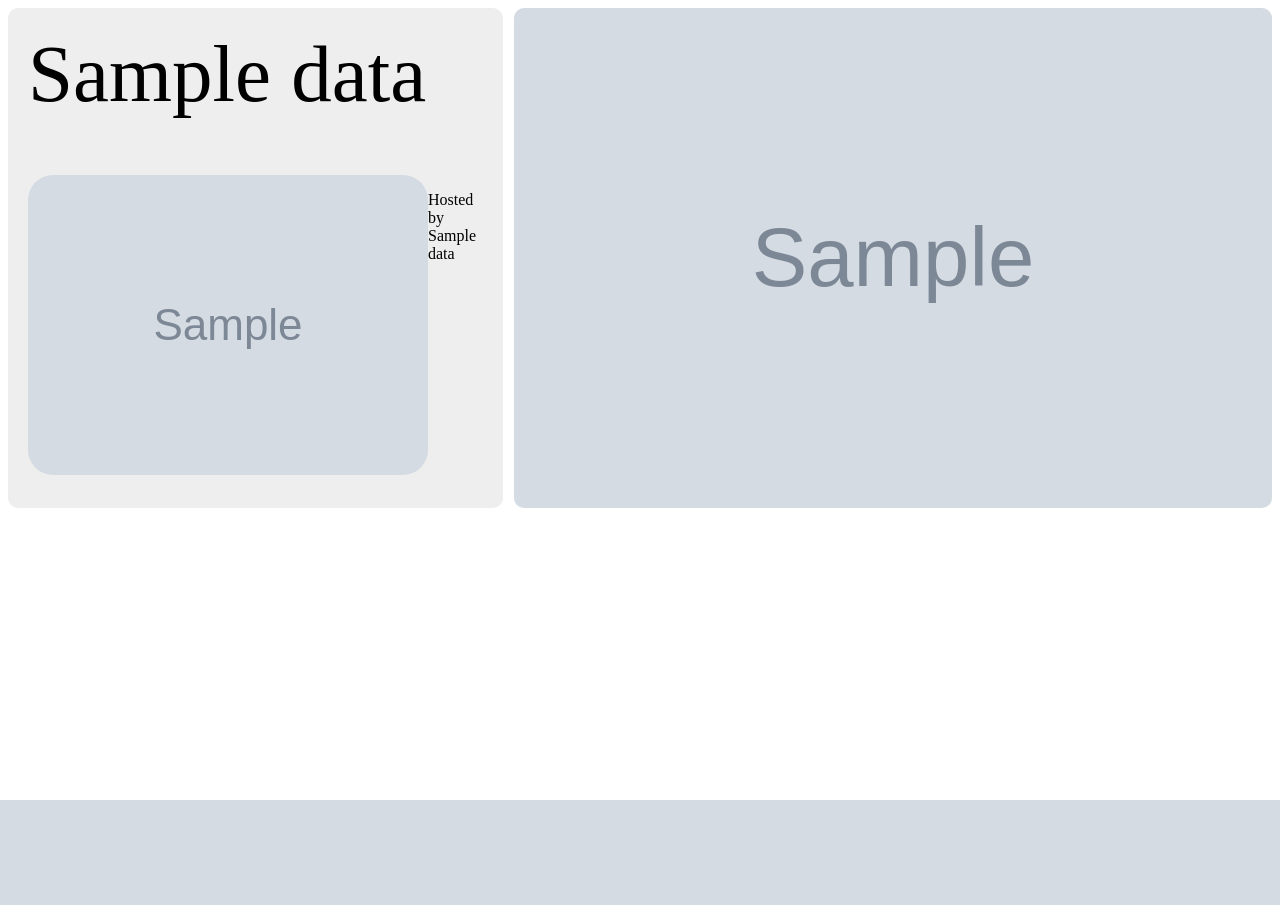
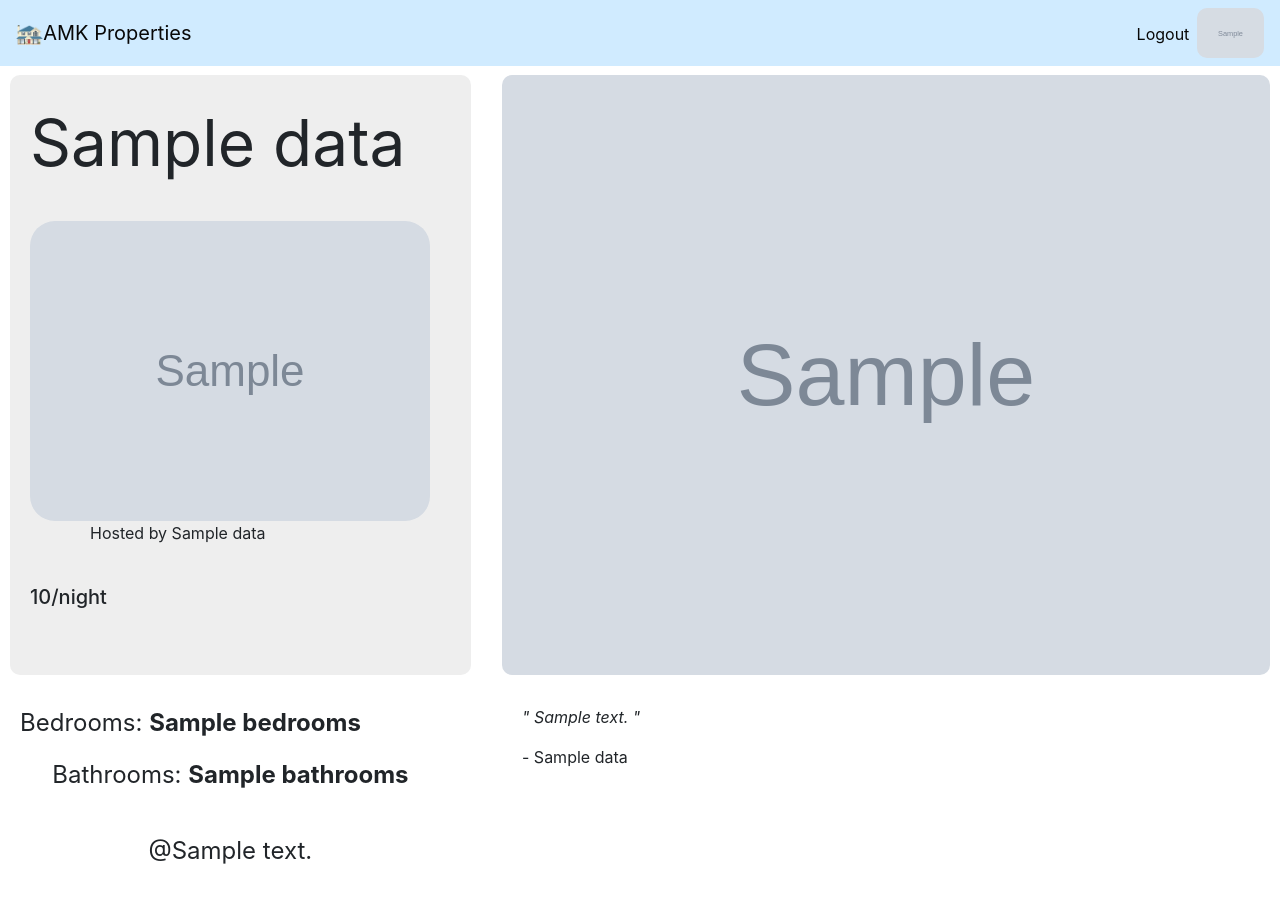
Before and after one commit to muthuayyanar/cmpe272-property-listing-app, a Flask app: template templates/listing_details.html in a window 1280 px wide. Before the commit the page ends 800 px from the top, so only its background shows below. Run offline with Flask 2, Linux system fonts and the light colour scheme; the template is opened without the code that fills it: most values are stand-ins (such as "Sample title", 1, 10 or a date in 2020); grey boxes marked "Sample" are stand-in pictures; parts of the project's set-up code (start-up, migrations or seed data) failed here and were passed over; some libraries are stand-ins or nearby versions.

Commit message:
all ui changes

```diff
--- a/app.py
+++ b/app.py
@@ -200,7 +200,7 @@ def listings():
 @requires_auth
 def houselistings(pagenumber=1):
     rows = []
-    start = int(pagenumber)*20 - 20
+    start = int(pagenumber)*10 - 10
     count = 0
     for document in home_listings.find({}):
         if count>=start:
@@ -211,7 +211,7 @@ def houselistings(pagenumber=1):
             temprow.append(document["street"])
             temprow.append(document["id"])
             rows.append(temprow)
-        if count==start+20:
+        if count==start+10:
             break
         count+=1
     rows.pop(0)
@@ -225,9 +225,15 @@ def listing_details(listing_id):
     home = home_listings.find({"id" : int(listing_id) })[0]
     data = {}
     data["image"] = home["picture_url"]
-    data["name"] = home["name"]
+    data["name"] = home["name"][:45]
     data["host_image"] = home["host_thumbnail_url"]
     data["host_name"] = home["host_name"]
+    data["review"] = reviews.find({"listing_id" : int(listing_id) })[0]["comments"]
+    data["review_name"] = reviews.find({"listing_id" : int(listing_id) })[0]["reviewer_name"]
+    data["bathrooms"] = home["bathrooms"]
+    data["bedrooms"] = home["bedrooms"]
+    data["address"] = home["street"]
+    data["price"] = home["price"]
     row = []
     headers = []
     excluded = ["", "N/A", "_id"]
@@ -240,7 +246,7 @@ def listing_details(listing_id):
         elif not(str(home[key]) in excluded or key in excluded) and str(home[key]) not in row:
             headers.append(key)
             row.append(str(home[key]))
-    return render_template("listing_details.html", data=data, imageheaders=imageheaders, headers=headers, images=images, row=row)
+    return render_template("listing_details.html", userinfo=session[constants.PROFILE_KEY], userid=session[constants.JWT_PAYLOAD].get('sub', '0|0').split("|")[1], data=data, imageheaders=imageheaders, headers=headers, images=images, row=row)
 
 if __name__ == '__main__':
     app.run(host='0.0.0.0', debug=True)
--- a/templates/listing_details.html
+++ b/templates/listing_details.html
@@ -1,39 +1,135 @@
 <html>
+
+<head>
+    <title>AMK Properties</title>
+
+    <meta charset="utf-8" />
+    <meta http-equiv="content-type" content="text/html; charset=utf-8" />
+    <meta http-equiv="x-ua-compatible" content="ie=edge">
+    <meta name="viewport" content="width=device-width, initial-scale=1.0" />
+    <meta name="description" content="AMK Property Listings" />
+    <meta name="author" content="Team AMK" />
+
+    <link rel="icon" href="/favicon.ico" />
+
+    <link rel="stylesheet" href="https://stackpath.bootstrapcdn.com/bootstrap/4.3.1/css/bootstrap.min.css"
+        integrity="sha384-ggOyR0iXCbMQv3Xipma34MD+dH/1fQ784/j6cY/iJTQUOhcWr7x9JvoRxT2MZw1T" crossorigin="anonymous">
+    <link rel="stylesheet" href="https://use.fontawesome.com/releases/v5.8.2/css/all.css"
+        integrity="sha384-oS3vJWv+0UjzBfQzYUhtDYW+Pj2yciDJxpsK1OYPAYjqT085Qq/1cq5FLXAZQ7Ay" crossorigin="anonymous">
+    <link rel="stylesheet" type="text/css" href="https://cdn.datatables.net/1.10.18/css/jquery.dataTables.min.css" />
+    <link rel="stylesheet" type="text/css" href="/static/resources/css/default.css" />
+
+    <script src="https://code.jquery.com/jquery-3.3.1.js"></script>
+    <script src="https://maxcdn.bootstrapcdn.com/bootstrap/3.2.0/js/bootstrap.min.js"></script>
+    <script src="https://cdn.datatables.net/1.10.18/js/jquery.dataTables.min.js"></script>
+</head>
+
 <style>
-        table, td, th {
+    table,
+    td,
+    th {
         border: 1px solid black;
     }
 
     td {
         vertical-align: top;
     }
+
     .picture {
         border-radius: 10px;
         float: right;
-            height: 500px;
+        height: 600px;
         width: 60%;
     }
+
     .name {
         background-color: #EEEEEE;
         float: left;
-            height: 460px;
+        height: 600px;
         width: 36%;
         border-radius: 10px;
         padding: 20px;
     }
+
+    .review {
+        float: right;
+        width: 60%;
+        padding: 20px;
+        margin-top: 10px;
+        margin-right: 10px;
+    }
+
+    .details {
+        float: left;
+        width: 36%;
+        padding: 20px;
+        margin-top: 10px;
+        margin-right: 10px;
+    }
+
+    .bg-light {
+        background-color: #cfebff !important;
+        opacity: 0.97;
+    }
+
     name {
-            font-size: 81px
+        word-break: break-word;
+        font-size: 64px
     }
 </style>
+
 <body>
-        <img class="picture" src="{{ data["image"] }}">
-        <div class="name">
+    <nav class="navbar navbar-expand-md navbar-dark fixed-top bg-light">
+        <a style="color: black" class="navbar-brand" href="/listings"><img class="companylogo hidden-xs" alt=""
+                src="/static/logo.webp" style="height: 20px"/>AMK Properties</a>
+
+        <div class="collapse navbar-collapse" id="navbarSupportedContent">
+            <ul class="navbar-nav mr-auto">
+                <li class="nav-item">
+                </li>
+            </ul>
+        </div>
+
+        {% if userinfo %}
+        <ul class="nav navbar-nav navbar-right">
+            <li class="nav-item">
+                <a style="padding-top: 14px; color:black" class="nav-link" href="/logout"><span
+                        class="fas fa-signout-alt"></span> Logout</a>
+            </li>
+            <li>
+                <div class="photo-outer hidden-xs"><img style="height:50px; border-radius: 10px" class="user-photo"
+                        src="{{userinfo['picture']}}" alt="{{userinfo['name']}}" title="{{userinfo['name']}}" /></div>
+            </li>
+        </ul>
+        {% endif %}
+
+        {% if not userinfo %}
+        <ul class="nav navbar-nav navbar-right">
+            <li class="nav-item">
+                <a class="nav-link" href="/login"><span class="fas fa-signin-alt"></span> Login</a>
+            </li>
+        </ul>
+        {% endif %}
+    </nav>
+    <img style="margin-top: 75px; margin-right: 10px" class="picture" src="{{ data["image"] }}">
+    <div style="margin-top: 75px; margin-left: 10px; text-overflow: ellipsis;" class="name">
         <name>{{ data["name"] }}</name>
+        <div style="margin-top: 30px">
+            <img style="border-radius: 25px; float: left;" src="{{ data["host_image"] }}">
+            <p style="padding-left: 60px; padding-top: 12.5px">Hosted by {{ data["host_name"] }}</p>
             <br>
+            <h5>{{ data["price"] }}/night</h5>
+        </div>
+    </div>
+    <div align="center" class="details">
+        <p style="font-size: 24px;float:left; margin-right:10%">Bedrooms: <b>{{ data["bedrooms"] }}</b></p>
+        <p style="font-size: 24px">Bathrooms: <b>{{ data["bathrooms"] }}</b></p>
         <br>
-            <br>
-            <br>
-            <img style="border-radius: 25px;float: left;" src="{{ data["host_image"] }}"><p style="padding-left: 60px">Hosted by {{ data["host_name"] }}</p>
+        <p style="font-size: 24px">@{{ data["address"] }}</p>
+    </div>
+    <div class="review">
+        <p style="font-style: italic">" {{ data["review"] }} "</p>
+        <p>- {{ data["review_name"] }} </p>
     </div>
 </body>
 
```
Also changed, not shown: templates/home.html (+7 -6 lines), templates/listings.html (+34 -17 lines), static/logo.webp (added). Lines whose indentation alone changed are shown as unchanged.
